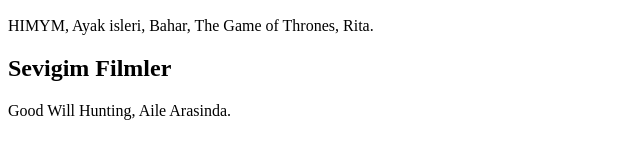
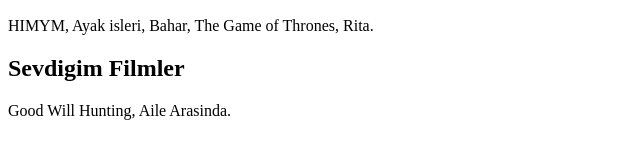
Before and after one commit to Gonca-Ozdemir/Web-Sayfam, a plain HTML site: page index.html in a window 1280 px wide. Shown: the part 351-510 px from the top of the page, 0-640 px from the left. Drawn offline with Linux system fonts and the light colour scheme.

Commit message:
index düzeltme 2

```diff
--- a/index.html
+++ b/index.html
@@ -9,5 +9,5 @@
 <p> Bunu olur kilan esime  de bir tesekkur burdan.</p>
 <h2>Sevdigim diziler</h2>
 <p>HIMYM, Ayak isleri, Bahar, The Game of Thrones, Rita.</p>
-<h2>Sevigim Filmler</h2>
+<h2>Sevdigim Filmler</h2>
 <p>Good Will Hunting, Aile Arasinda.</p>
```
